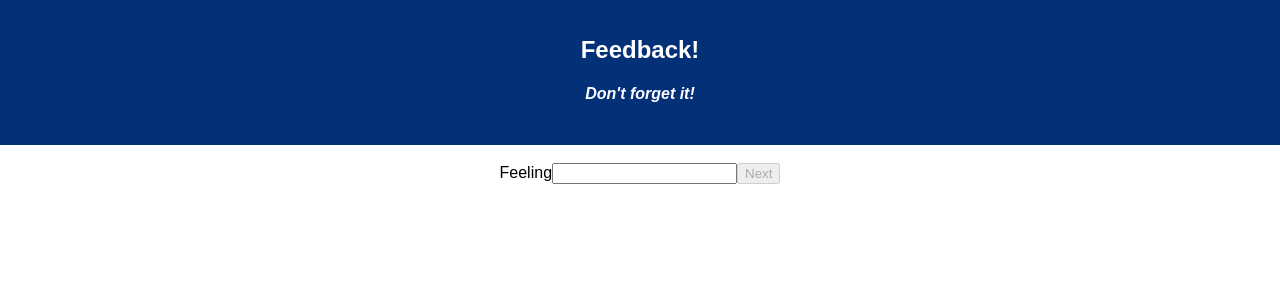
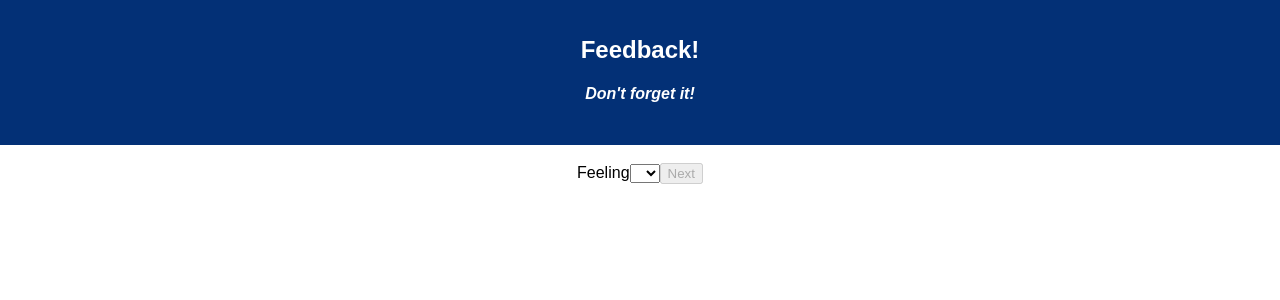
Before and after one commit to Ugh-GitHub/redux-feedback-looper, a React (Create React App) app: page / in a window 1280 px wide. Shown: the top 300 px of the page. Built offline with nearby package versions, Linux system fonts and the light colour scheme.

Commit message:
updated to dropdown

```diff
--- a/src/components/Comments/Comments.js
+++ b/src/components/Comments/Comments.js
@@ -25,14 +25,8 @@
             <div>
                 <label htmlFor='Comments'>Comments</label>
                 <input type='text' onChange={(event) => this.handleChange(event, 'inputText')}></input>
+                <button onClick={this.updateStore}>Next</button>
 
-
-
-                {this.state.inputText.length > 0 ?
-                    <button onClick={this.updateStore}>Next</button>
-                :
-                    <button disabled>Next</button>
-                }
             </div>
         )
     }
--- a/src/components/Feeling/Feeling.js
+++ b/src/components/Feeling/Feeling.js
@@ -24,8 +24,15 @@
         return(
             <div>
                 <label htmlFor='Feeling'>Feeling</label>
-                <input type='text' onChange={(event) => this.handleChange(event, 'inputText')}></input>
-
+                {/* <input type='number' onChange={(event) => this.handleChange(event, 'inputText')}></input> */}
+                <select id="inputText" name="inputText" onChange={(event) => this.handleChange(event, 'inputText')}>
+                    <option value=""></option>
+                    <option value="1">1</option>
+                    <option value="2">2</option>
+                    <option value="3">3</option>
+                    <option value="4">4</option>
+                    <option value="5">5</option>
+                </select>
 
 
                 {this.state.inputText.length > 0 ?
--- a/src/components/Support/Support.js
+++ b/src/components/Support/Support.js
@@ -24,8 +24,15 @@
         return(
             <div>
                 <label htmlFor='Support'>Support</label>
-                <input type='text' onChange={(event) => this.handleChange(event, 'inputText')}></input>
-
+                {/* <input type='number' onChange={(event) => this.handleChange(event, 'inputText')}></input> */}
+                <select id="inputText" name="inputText" onChange={(event) => this.handleChange(event, 'inputText')}>
+                    <option value=""></option>
+                    <option value="1">1</option>
+                    <option value="2">2</option>
+                    <option value="3">3</option>
+                    <option value="4">4</option>
+                    <option value="5">5</option>
+                </select>
 
 
                 {this.state.inputText.length > 0 ?
--- a/src/components/Understanding/Understanding.js
+++ b/src/components/Understanding/Understanding.js
@@ -24,8 +24,15 @@
         return(
             <div>
                 <label htmlFor='Understanding'>Understanding</label>
-                <input type='text' onChange={(event) => this.handleChange(event, 'inputText')}></input>
-
+                {/* <input type='number' onChange={(event) => this.handleChange(event, 'inputText')}></input> */}
+                <select id="inputText" name="inputText" onChange={(event) => this.handleChange(event, 'inputText')}>
+                    <option value=""></option>
+                    <option value="1">1</option>
+                    <option value="2">2</option>
+                    <option value="3">3</option>
+                    <option value="4">4</option>
+                    <option value="5">5</option>
+                </select>
 
 
                 {this.state.inputText.length > 0 ?
```
